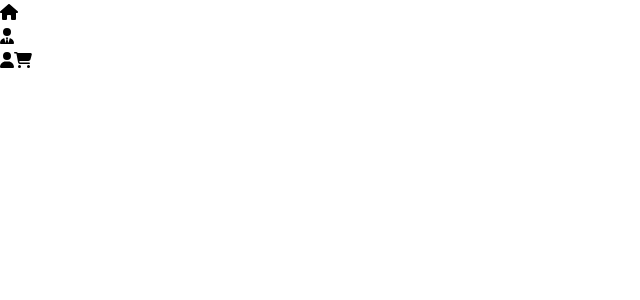
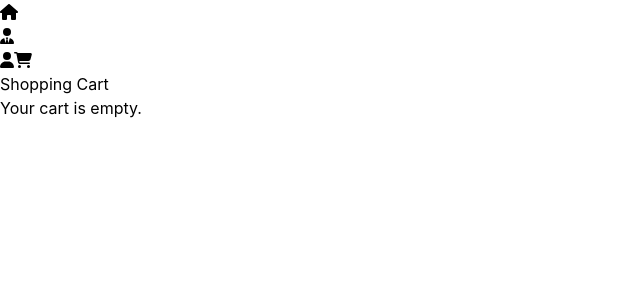
Before and after one commit to RuneKrogh/Compulsory-Fall-2024, a React (Vite) app in the folder client/: page /shopping-cart in a window 1280 px wide. Shown: the top 300 px of the page, without its empty margins (0-640 px from the left). Built offline with nearby package versions, Linux system fonts and the light colour scheme.

Commit message:
lazy commit

```diff
--- /dev/null
+++ b/client/src/atoms/ShoppingCartAtom.tsx
@@ -0,0 +1,3 @@
+import { atom } from 'jotai';
+
+export const shoppingCartAtom = atom<[]>([]);
--- /dev/null
+++ b/client/src/components/dashboards/ShoppingCart.tsx
@@ -0,0 +1,55 @@
+import React from "react";
+import { http } from "../main/http"; // Adjust the import path according to your project structure
+import { shoppingCartAtom} from "../../atoms/ShoppingCartAtom.tsx";
+import { useAtom } from "jotai";
+
+export default function ShoppingCart() {
+    const [cartItems, setCartItems] = useAtom(shoppingCartAtom);
+
+    const handleRemoveFromCart = (id) => {
+        console.log("Removed item from cart.")
+    };
+
+    const handleCheckout = () => {
+        console.log("You have ordered items: ", cartItems);
+    };
+
+    const getTotalPrice = () => {
+        return null
+    };
+
+    return (
+        <div className="max-w-full p-4">
+            <h1 className="text-2xl font-bold mb-4">Shopping Cart</h1>
+            {cartItems.length > 0 ? (
+                <div>
+                    <div className="grid grid-cols-1 md:grid-cols-2 lg:grid-cols-3 gap-4">
+                        {cartItems.map(item => (
+                            <div key={item.id} className="card shadow-lg border rounded-md p-4">
+                                <h2 className="text-lg font-semibold">{item.name}</h2>
+                                <p className="text-gray-700">${item.price.toFixed(2)} x {item.quantity}</p>
+                                <button
+                                    onClick={() => handleRemoveFromCart(item.id)}
+                                    className="btn btn-danger mt-2"
+                                >
+                                    Remove
+                                </button>
+                            </div>
+                        ))}
+                    </div>
+                    <div className="mt-4">
+                        <h2 className="text-xl font-semibold">Total: ${getTotalPrice()}</h2>
+                        <button
+                            onClick={handleCheckout}
+                            className="btn btn-primary mt-2"
+                        >
+                            Checkout
+                        </button>
+                    </div>
+                </div>
+            ) : (
+                <p>Your cart is empty.</p>
+            )}
+        </div>
+    );
+};
--- a/client/src/components/main/App.tsx
+++ b/client/src/components/main/App.tsx
@@ -9,6 +9,7 @@ import Home from "../dashboards/Home.tsx";
 import Customers from "../dashboards/Customers.tsx";
 import Orders from "../dashboards/Orders.tsx";
 import ProductsProperties from "../dashboards/ProductsProperties.tsx";
+import ShoppingCart from "../dashboards/ShoppingCart.tsx";
 
 const App = () => {
 
@@ -24,8 +25,9 @@ const App = () => {
         <Toaster position={"bottom-right"}/>
         <Routes>
             <Route path="/" element={<Home/>}/>
-            <Route path="/shopping-cart" element={null}/>
+            <Route path="/shopping-cart" element={<ShoppingCart/>}/>
             <Route path="/customer-dashboard" element={null}/>
+
 
 
             // Admin Stuff
```
Also changed, not shown: 1 other file (tests, documents, lock files or other folders).
